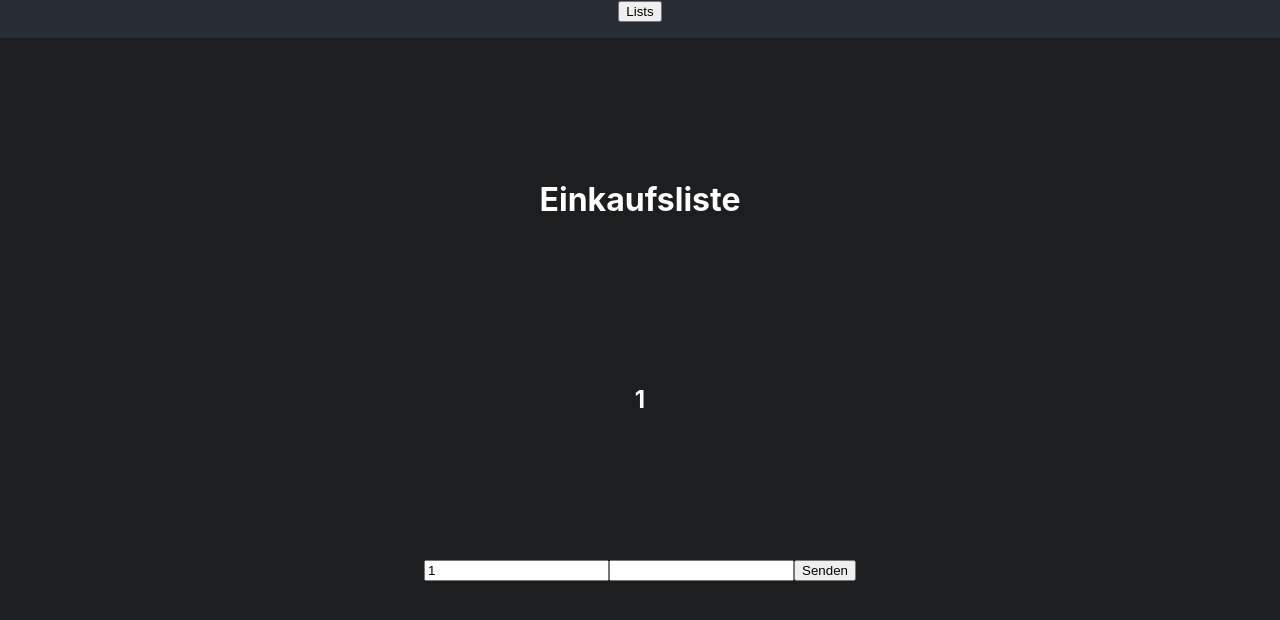
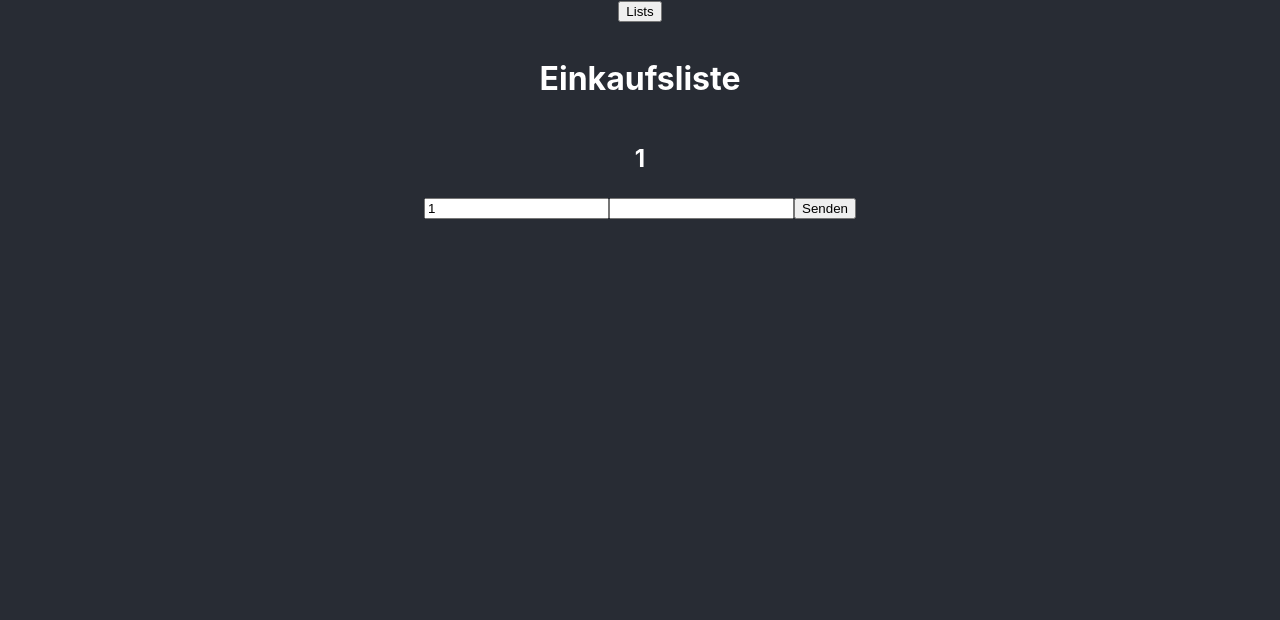
Before and after one commit to RedStylzZ/ts_shoppingcart, a React (Create React App) app: page /lists/1 in a window 1280 px wide. Shown: the top 620 px of the page. Built offline with nearby package versions, Linux system fonts and the light colour scheme.

Commit message:
Renamed class Item --> ItemsPage

```diff
--- a/src/pages/ItemsPage.scss
+++ b/src/pages/ItemsPage.scss
@@ -2,7 +2,7 @@ body {
     background-color: #282c34;
 }
 
-.Item {
+.ItemsPage {
     text-align: center;
     //background-color: #282c34;
     min-height: 100vh;
--- a/src/pages/ItemsPage.tsx
+++ b/src/pages/ItemsPage.tsx
@@ -51,7 +51,7 @@ export default function ItemsPage(props: { controller: IItemController }) {
     }
 
     return (
-        <div className={"Item"}>
+        <div className={"ItemsPage"}>
             <h1>Einkaufsliste</h1>
             <h2>{listName}</h2>
             <form onSubmit={addItem}>
```
